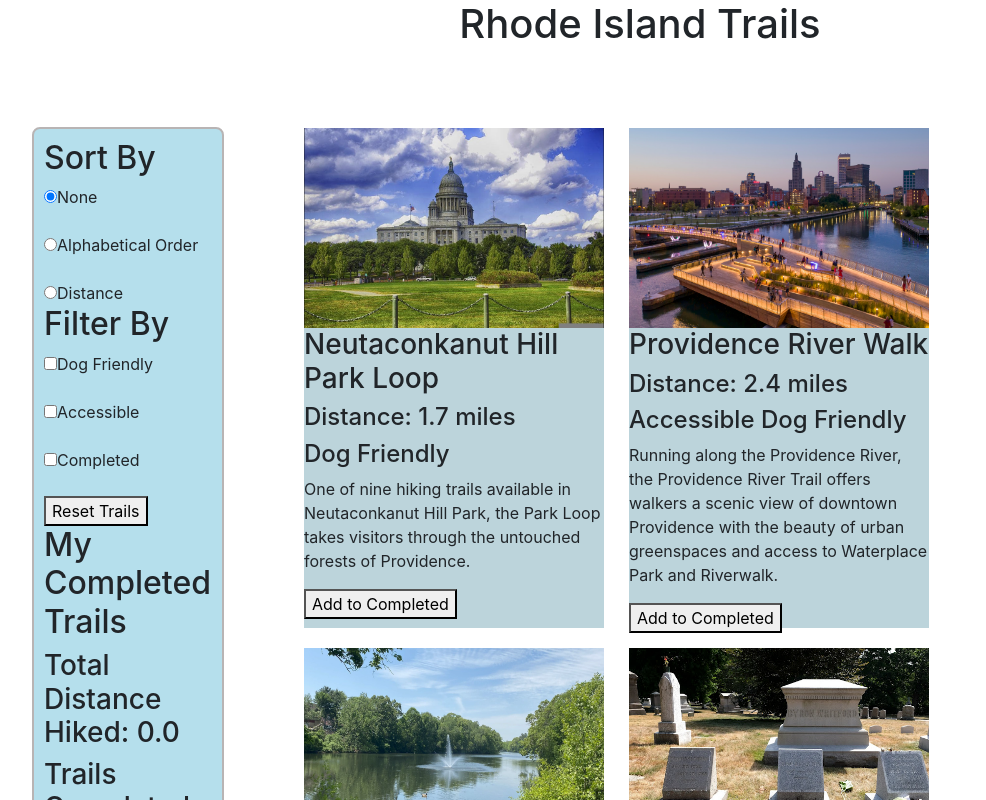
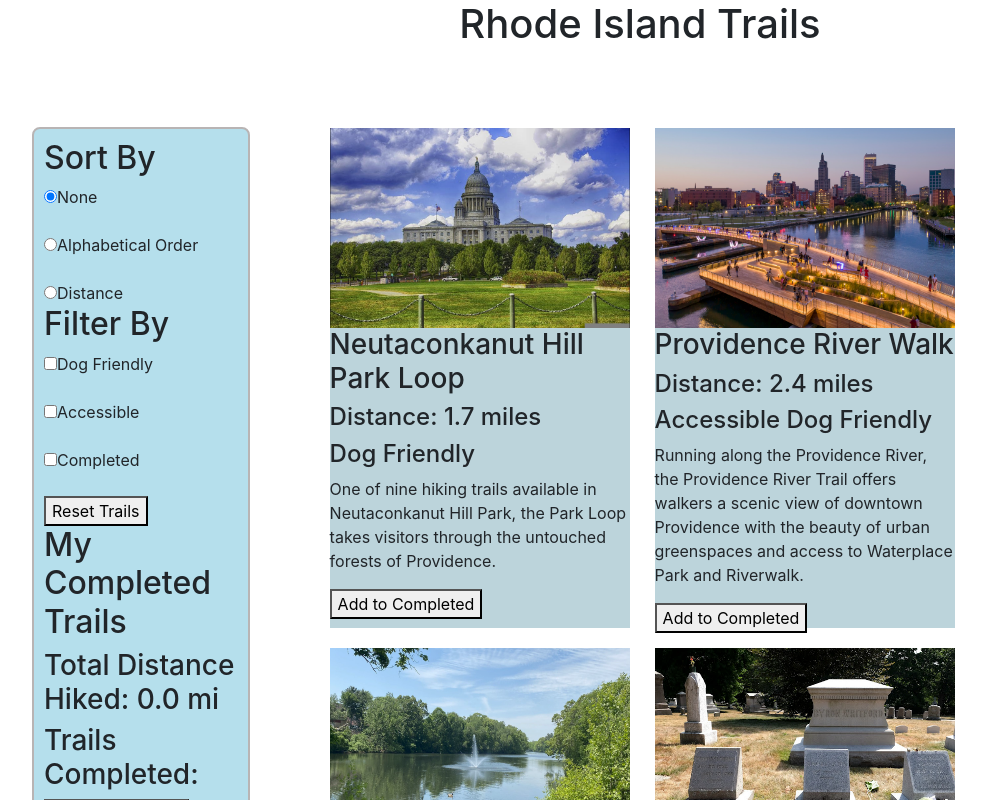
Before and after one commit to excitedpenguin777/Hiking-Trails-Development, a React (Create React App) app: page / in a window 1280 px wide. Shown: the top 800 px of the page, without its empty margins (0-986 px from the left). Built offline with nearby package versions, Linux system fonts and the light colour scheme; the HTML template or start-up script is replaced by a standard one.

Commit message:
Update lable

```diff
--- a/src/App.css
+++ b/src/App.css
@@ -1,10 +1,10 @@
 .LeftContainer {
-    width: 20%;
+    width: 22%;
     padding: 2rem
 }
 
 .RightContainer {
-    width: 80%;
+    width: 78%;
     padding: 3rem;
 }
 
--- a/src/components/CompletedTrails.js
+++ b/src/components/CompletedTrails.js
@@ -3,7 +3,7 @@ function CompletedTrails(props) {
 
   return (
     <div>
-      <h3>Total Distance Hiked: {Math.abs(distance).toFixed(1)}</h3>
+      <h3>Total Distance Hiked: {Math.abs(distance).toFixed(1)} mi</h3>
       <h3> Trails Completed: </h3>
       {Object.values(trails).map((trail) => (
         <h4> {trail} </h4>
```
